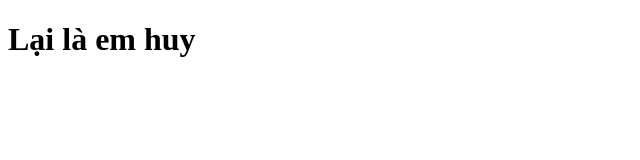
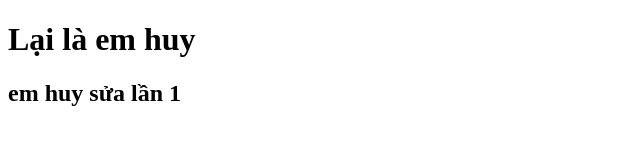
Before and after one commit to IHuy354/fe-duan4, a plain HTML site: page index.html in a window 1280 px wide. Shown: the whole page, without its empty margins (0-640 px from the left). Drawn offline with Linux system fonts and the light colour scheme.

Commit message:
sửa nữa nè

```diff
--- a/index.html
+++ b/index.html
@@ -7,5 +7,6 @@
   </head>
   <body>
     <h1>Lại là em huy</h1>
+    <h2>em huy sửa lần 1</h2>
   </body>
 </html>
```
